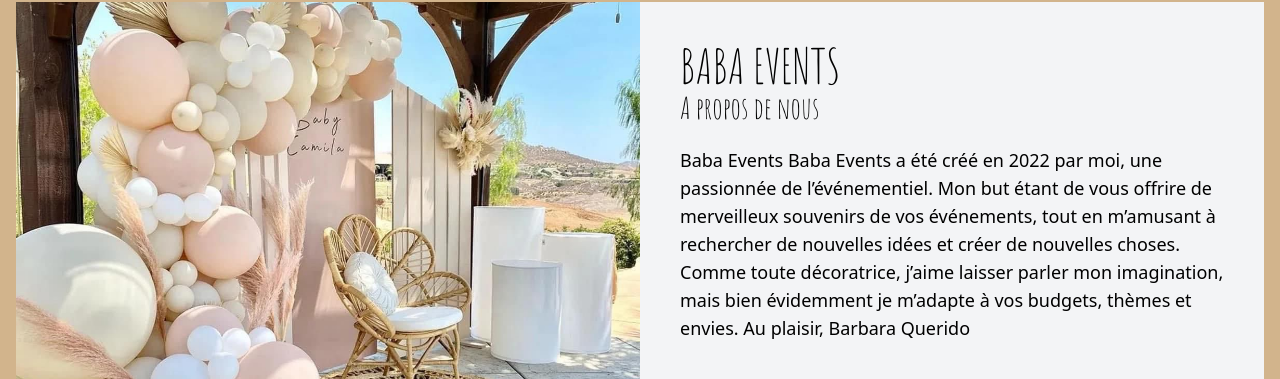
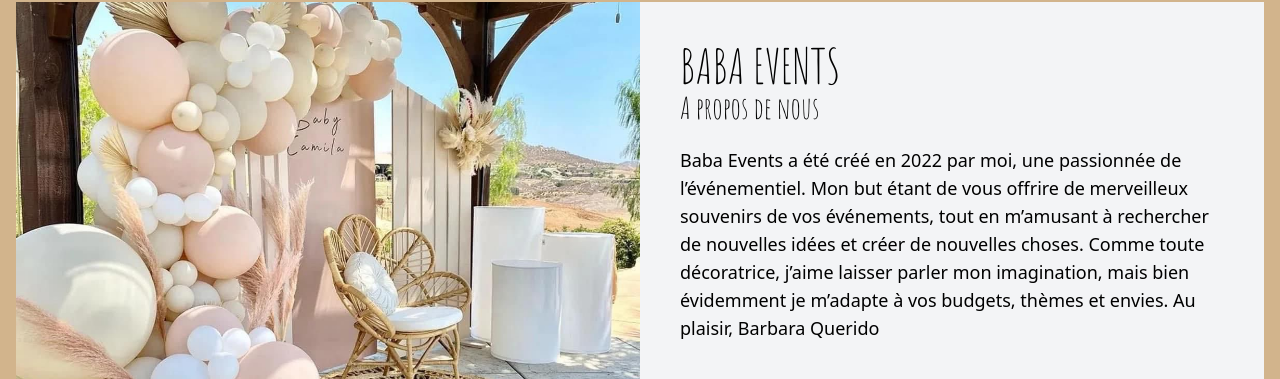
Before and after one commit to Baba-Events/Baba.Events, a website: page index.html in a window 1280 px wide. Shown: the part 1134-1513 px from the top of the page. Drawn offline with nearby package versions, Linux system fonts and the light colour scheme.

Commit message:
Update index.html

```diff
--- a/index.html
+++ b/index.html
@@ -92,7 +92,7 @@
         <div class="py-10 px-10 sm:ml-auto sm:w-1/2">
           <h1 class="text-5xl font-['Amatic_SC'] uppercase">Baba Events</h1>
           <h2 class="mb-5 font-['Amatic_SC'] text-3xl">A propos de nous</h2>
-          <p class="font-thin text-lg"><strong>Baba Events</strong> Baba Events a été créé en 2022 par moi, une passionnée de l’événementiel.
+          <p class="font-thin text-lg"><strong>Baba Events</strong> a été créé en 2022 par moi, une passionnée de l’événementiel.
             Mon but étant de vous offrire de merveilleux souvenirs de vos événements, tout en m’amusant à rechercher de nouvelles idées et créer de nouvelles choses.
             Comme toute décoratrice, j’aime laisser parler mon imagination, mais bien évidemment je m’adapte à vos budgets, thèmes et envies.
             Au plaisir,
```
